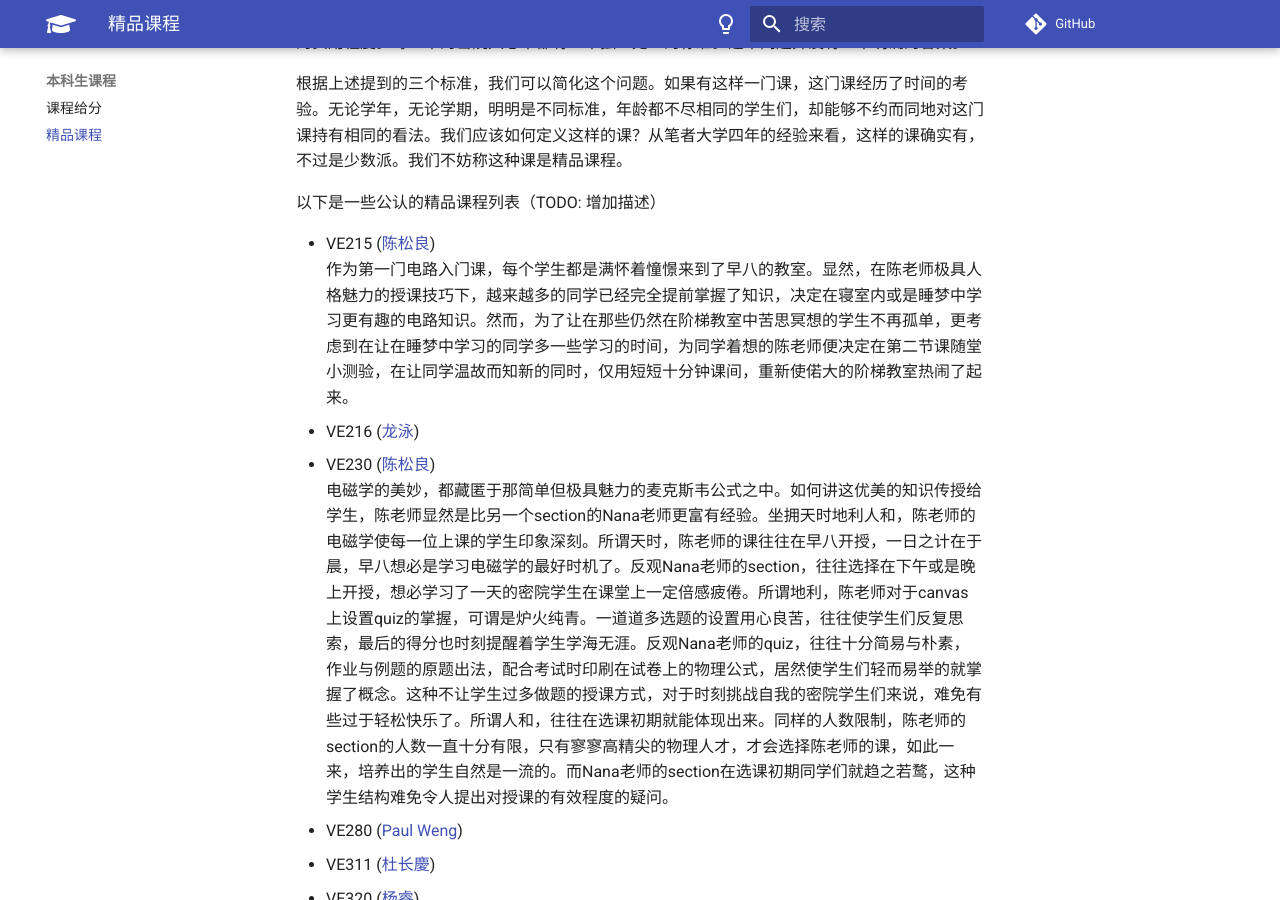
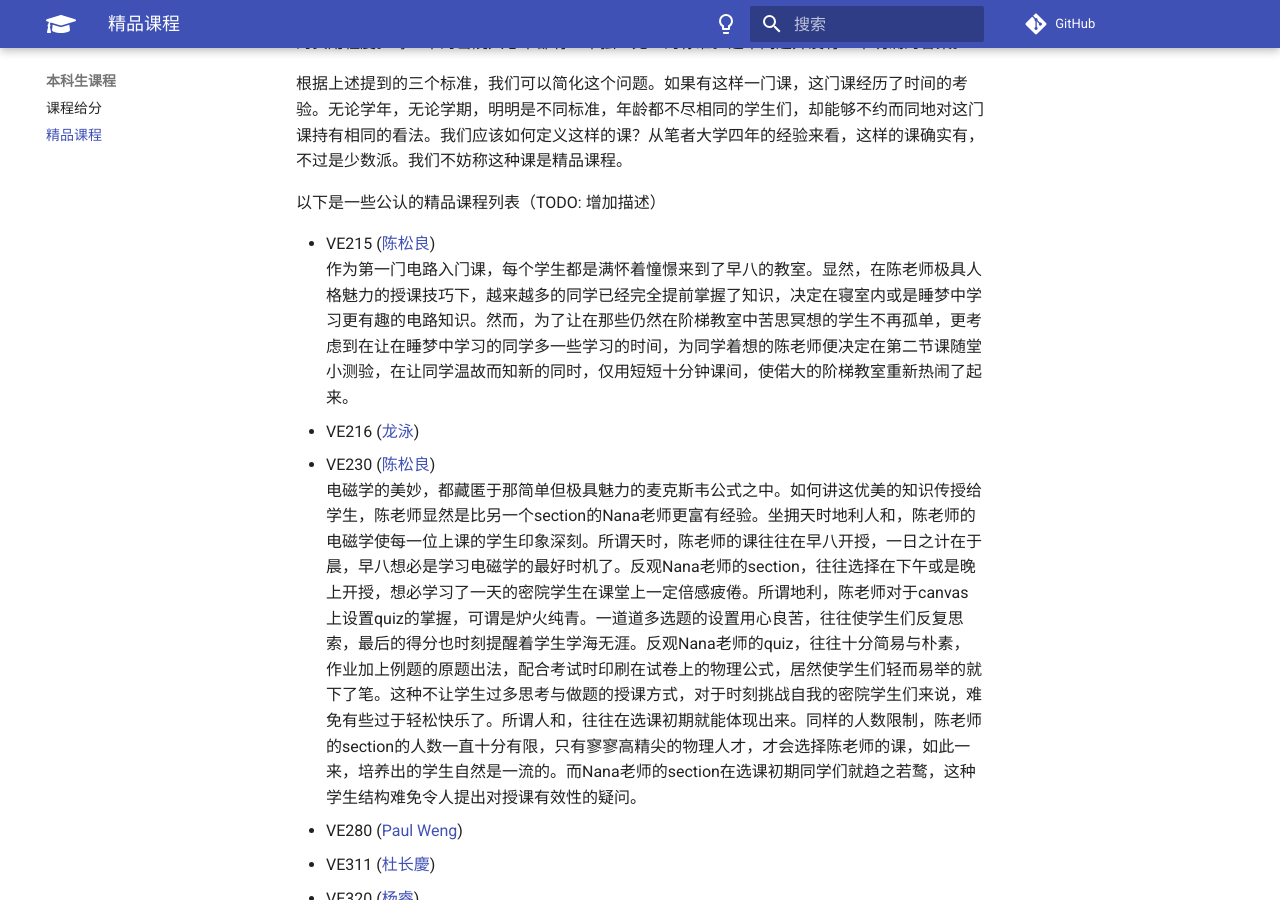
Before and after one commit to SurviveUMJI/SurviveUMJIManual, an MkDocs documentation site: the page built from docs/undergraduate/course/epic.md, in a window 1280 px wide and 900 px high, scrolled down 265 px. Built offline with MkDocs 1.6.1 and Material for MkDocs 9.7.7, drawn with Linux system fonts in a browser that asks for light colours; comment, search, counter and statistics services are not loaded.

Commit message:
Update epic.md
Modify some phrases of descriptions

```diff
--- a/docs/undergraduate/course/epic.md
+++ b/docs/undergraduate/course/epic.md
@@ -9,10 +9,10 @@
 以下是一些公认的精品课程列表（TODO: 增加描述）
 
 - VE215 ([陈松良](https://www.ji.sjtu.edu.cn/cn/about/faculty-staff/faculty-directory/faculty-detail/83/))
-  作为第一门电路入门课，每个学生都是满怀着憧憬来到了早八的教室。显然，在陈老师极具人格魅力的授课技巧下，越来越多的同学已经完全提前掌握了知识，决定在寝室内或是睡梦中学习更有趣的电路知识。然而，为了让在那些仍然在阶梯教室中苦思冥想的学生不再孤单，更考虑到在让在睡梦中学习的同学多一些学习的时间，为同学着想的陈老师便决定在第二节课随堂小测验，在让同学温故而知新的同时，仅用短短十分钟课间，重新使偌大的阶梯教室热闹了起来。
+  作为第一门电路入门课，每个学生都是满怀着憧憬来到了早八的教室。显然，在陈老师极具人格魅力的授课技巧下，越来越多的同学已经完全提前掌握了知识，决定在寝室内或是睡梦中学习更有趣的电路知识。然而，为了让在那些仍然在阶梯教室中苦思冥想的学生不再孤单，更考虑到在让在睡梦中学习的同学多一些学习的时间，为同学着想的陈老师便决定在第二节课随堂小测验，在让同学温故而知新的同时，仅用短短十分钟课间，使偌大的阶梯教室重新热闹了起来。
 - VE216 ([龙泳](https://www.ji.sjtu.edu.cn/cn/about/faculty-staff/faculty-directory/faculty-detail/102/))
 - VE230 ([陈松良](https://www.ji.sjtu.edu.cn/cn/about/faculty-staff/faculty-directory/faculty-detail/83/))
-  电磁学的美妙，都藏匿于那简单但极具魅力的麦克斯韦公式之中。如何讲这优美的知识传授给学生，陈老师显然是比另一个section的Nana老师更富有经验。坐拥天时地利人和，陈老师的电磁学使每一位上课的学生印象深刻。所谓天时，陈老师的课往往在早八开授，一日之计在于晨，早八想必是学习电磁学的最好时机了。反观Nana老师的section，往往选择在下午或是晚上开授，想必学习了一天的密院学生在课堂上一定倍感疲倦。所谓地利，陈老师对于canvas上设置quiz的掌握，可谓是炉火纯青。一道道多选题的设置用心良苦，往往使学生们反复思索，最后的得分也时刻提醒着学生学海无涯。反观Nana老师的quiz，往往十分简易与朴素，作业与例题的原题出法，配合考试时印刷在试卷上的物理公式，居然使学生们轻而易举的就掌握了概念。这种不让学生过多做题的授课方式，对于时刻挑战自我的密院学生们来说，难免有些过于轻松快乐了。所谓人和，往往在选课初期就能体现出来。同样的人数限制，陈老师的section的人数一直十分有限，只有寥寥高精尖的物理人才，才会选择陈老师的课，如此一来，培养出的学生自然是一流的。而Nana老师的section在选课初期同学们就趋之若鹜，这种学生结构难免令人提出对授课的有效程度的疑问。
+  电磁学的美妙，都藏匿于那简单但极具魅力的麦克斯韦公式之中。如何讲这优美的知识传授给学生，陈老师显然是比另一个section的Nana老师更富有经验。坐拥天时地利人和，陈老师的电磁学使每一位上课的学生印象深刻。所谓天时，陈老师的课往往在早八开授，一日之计在于晨，早八想必是学习电磁学的最好时机了。反观Nana老师的section，往往选择在下午或是晚上开授，想必学习了一天的密院学生在课堂上一定倍感疲倦。所谓地利，陈老师对于canvas上设置quiz的掌握，可谓是炉火纯青。一道道多选题的设置用心良苦，往往使学生们反复思索，最后的得分也时刻提醒着学生学海无涯。反观Nana老师的quiz，往往十分简易与朴素，作业加上例题的原题出法，配合考试时印刷在试卷上的物理公式，居然使学生们轻而易举的就下了笔。这种不让学生过多思考与做题的授课方式，对于时刻挑战自我的密院学生们来说，难免有些过于轻松快乐了。所谓人和，往往在选课初期就能体现出来。同样的人数限制，陈老师的section的人数一直十分有限，只有寥寥高精尖的物理人才，才会选择陈老师的课，如此一来，培养出的学生自然是一流的。而Nana老师的section在选课初期同学们就趋之若鹜，这种学生结构难免令人提出对授课有效性的疑问。
 - VE280 ([Paul Weng](https://www.ji.sjtu.edu.cn/cn/about/faculty-staff/faculty-directory/faculty-detail/138/))
 - VE311 ([杜长慶](https://www.ji.sjtu.edu.cn/cn/about/faculty-staff/faculty-directory/faculty-detail/126/))
 - VE320 ([杨睿](https://www.ji.sjtu.edu.cn/cn/about/faculty-staff/faculty-directory/faculty-detail/147/))
```
